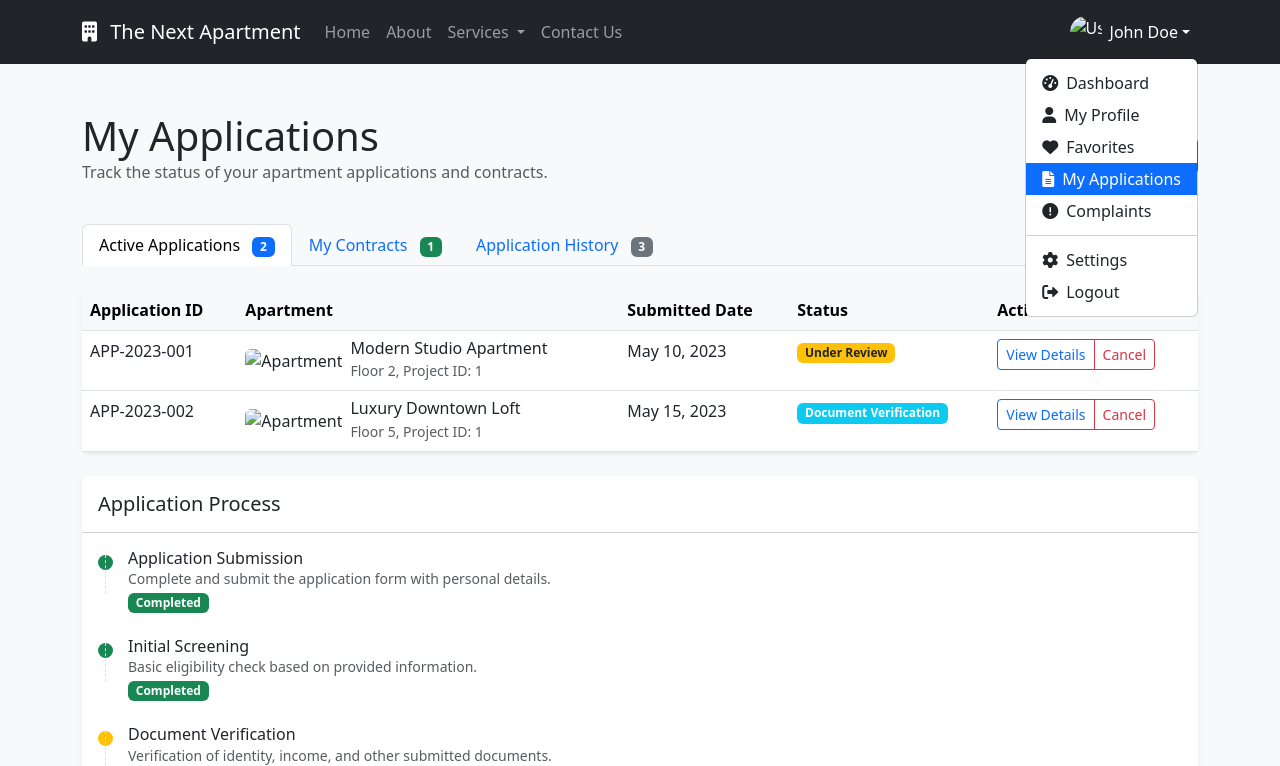
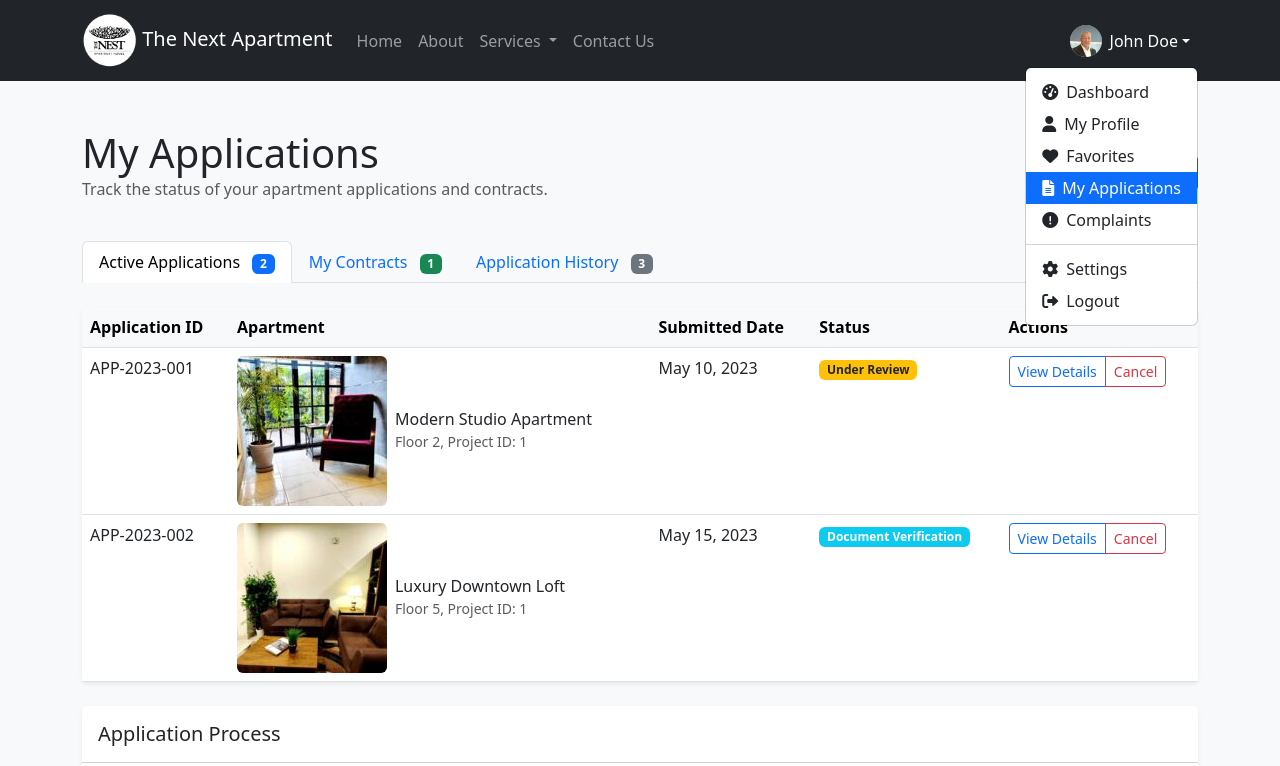
Before and after one commit to UmerFarooqJillani/Bootstrap-5-Tutorial, a plain HTML site: page Project-(The Nest Apartment)/user-applications.html in a window 1280 px wide. Both pictures are taken after a click on the button "John Doe". Shown: the top 766 px of the page. Drawn offline with nearby package versions, Linux system fonts and the light colour scheme.

Commit message:
Completed the Customization of user-applications page UI

```diff
--- a/Project-(The Nest Apartment)/user-applications.html
+++ b/Project-(The Nest Apartment)/user-applications.html
@@ -4,6 +4,7 @@
     <meta charset="UTF-8">
     <meta name="viewport" content="width=device-width, initial-scale=1.0">
     <title>My Applications - The Next Apartment</title>
+    <link rel="shortcut icon" href="/src/Favicon.ico" type="image/x-icon">
     <link href="https://cdn.jsdelivr.net/npm/bootstrap@5.3.0/dist/css/bootstrap.min.css" rel="stylesheet">
     <link rel="stylesheet" href="https://cdnjs.cloudflare.com/ajax/libs/font-awesome/6.0.0/css/all.min.css">
 </head>
@@ -12,7 +13,8 @@
     <nav class="navbar navbar-expand-lg navbar-dark bg-dark sticky-top">
         <div class="container">
             <a class="navbar-brand" href="index.html">
-                <i class="fas fa-building me-2"></i>
+                <!-- <i class="fas fa-building me-2"></i> -->
+                <img src="src/images/nestapt.spng_.png" alt="" width="55" height="55">
                 The Next Apartment
             </a>
             <button class="navbar-toggler" type="button" data-bs-toggle="collapse" data-bs-target="#navbarNav">
@@ -43,18 +45,20 @@
                 <ul class="navbar-nav ms-auto">
                     <li class="nav-item dropdown">
                         <a class="nav-link dropdown-toggle d-flex align-items-center" href="#" role="button" data-bs-toggle="dropdown">
-                            <img src="/placeholder.svg?height=32&width=32" class="rounded-circle me-2" alt="User" width="32" height="32">
+                            <img src="/src/images/John.png" class="rounded-circle me-2" alt="User" width="32" height="32">
                             <span>John Doe</span>
                         </a>
                         <ul class="dropdown-menu dropdown-menu-end">
                             <li><a class="dropdown-item" href="user-dashboard.html"><i class="fas fa-tachometer-alt me-2"></i>Dashboard</a></li>
-                            <li><a class="dropdown-item" href="user-profile.html"><i class="fas fa-user me-2"></i>My Profile</a></li>
+                            <!-- user-profile.html -->
+                            <li><a class="dropdown-item" href="#"><i class="fas fa-user me-2"></i>My Profile</a></li>
                             <li><a class="dropdown-item" href="user-favorites.html"><i class="fas fa-heart me-2"></i>Favorites</a></li>
                             <li><a class="dropdown-item active" href="user-applications.html"><i class="fas fa-file-alt me-2"></i>My Applications</a></li>
                             <li><a class="dropdown-item" href="user-complaints.html"><i class="fas fa-exclamation-circle me-2"></i>Complaints</a></li>
                             <li><hr class="dropdown-divider"></li>
-                            <li><a class="dropdown-item" href="user-settings.html"><i class="fas fa-cog me-2"></i>Settings</a></li>
-                            <li><a class="dropdown-item" href="index.html"><i class="fas fa-sign-out-alt me-2"></i>Logout</a></li>
+                            <!-- user-settings.html -->
+                            <li><a class="dropdown-item" href="#"><i class="fas fa-cog me-2"></i>Settings</a></li>
+                            <li><a class="dropdown-item" href="signin.html"><i class="fas fa-sign-out-alt me-2"></i>Logout</a></li>
                         </ul>
                     </li>
                 </ul>
@@ -70,7 +74,8 @@
                 <p class="text-muted">Track the status of your apartment applications and contracts.</p>
             </div>
             <div>
-                <a href="user-new-application.html" class="btn btn-primary">
+                <!-- user-new-application.html -->
+                <a href="signin.html" class="btn btn-primary">
                     <i class="fas fa-plus me-2"></i>New Application
                 </a>
             </div>
@@ -117,7 +122,7 @@
                                         <td>APP-2023-001</td>
                                         <td>
                                             <div class="d-flex align-items-center">
-                                                <img src="/placeholder.svg?height=40&width=40" class="rounded me-2" alt="Apartment">
+                                                <img src="/src/images/Gallery-Portrait-9-150x150.jpg" class="rounded me-2" alt="Apartment">
                                                 <div>
                                                     <h6 class="mb-0">Modern Studio Apartment</h6>
                                                     <small class="text-muted">Floor 2, Project ID: 1</small>
@@ -137,7 +142,7 @@
                                         <td>APP-2023-002</td>
                                         <td>
                                             <div class="d-flex align-items-center">
-                                                <img src="/placeholder.svg?height=40&width=40" class="rounded me-2" alt="Apartment">
+                                                <img src="/src/images/Gallery-Portrait-6-150x150.jpg" class="rounded me-2" alt="Apartment">
                                                 <div>
                                                     <h6 class="mb-0">Luxury Downtown Loft</h6>
                                                     <small class="text-muted">Floor 5, Project ID: 1</small>
@@ -245,7 +250,7 @@
                                         <td>CON-1000</td>
                                         <td>
                                             <div class="d-flex align-items-center">
-                                                <img src="/placeholder.svg?height=40&width=40" class="rounded me-2" alt="Apartment">
+                                                <img src="/src/images/Gallery-Portrait-4-150x150.jpg" class="rounded me-2" alt="Apartment">
                                                 <div>
                                                     <h6 class="mb-0">Spacious Family Apartment</h6>
                                                     <small class="text-muted">Floor 3, Project ID: 2</small>
@@ -259,7 +264,8 @@
                                         <td>
                                             <div class="btn-group btn-group-sm">
                                                 <a href="#" class="btn btn-outline-primary" data-bs-toggle="modal" data-bs-target="#contractDetailsModal">View Details</a>
-                                                <a href="user-payments.html" class="btn btn-outline-success">Payments</a>
+                                                <!-- user-payments.html -->
+                                                <a href="#" class="btn btn-outline-success">Payments</a>
                                             </div>
                                         </td>
                                     </tr>
@@ -365,7 +371,8 @@
                                     </div>
                                 </div>
                                 <div class="d-grid mt-3">
-                                    <a href="user-payments.html" class="btn btn-primary">View All Payments</a>
+                                    <!-- user-payments.html -->
+                                    <a href="#" class="btn btn-primary">View All Payments</a>
                                 </div>
                             </div>
                         </div>
@@ -393,7 +400,7 @@
                                         <td>APP-2022-001</td>
                                         <td>
                                             <div class="d-flex align-items-center">
-                                                <img src="/placeholder.svg?height=40&width=40" class="rounded me-2" alt="Apartment">
+                                                <img src="/src/images/Gallery-Portrait-3-150x150.jpg" class="rounded me-2" alt="Apartment">
                                                 <div>
                                                     <h6 class="mb-0">Spacious Family Apartment</h6>
                                                     <small class="text-muted">Floor 3, Project ID: 2</small>
@@ -410,7 +417,7 @@
                                         <td>APP-2022-002</td>
                                         <td>
                                             <div class="d-flex align-items-center">
-                                                <img src="/placeholder.svg?height=40&width=40" class="rounded me-2" alt="Apartment">
+                                                <img src="/src/images/Gallery-Landscape-18-150x150.jpg" class="rounded me-2" alt="Apartment">
                                                 <div>
                                                     <h6 class="mb-0">Modern Studio Apartment</h6>
                                                     <small class="text-muted">Floor 2, Project ID: 1</small>
@@ -427,7 +434,7 @@
                                         <td>APP-2022-003</td>
                                         <td>
                                             <div class="d-flex align-items-center">
-                                                <img src="/placeholder.svg?height=40&width=40" class="rounded me-2" alt="Apartment">
+                                                <img src="/src/images/Gallery-Portrait-9-150x150.jpg" class="rounded me-2" alt="Apartment">
                                                 <div>
                                                     <h6 class="mb-0">Luxury Downtown Loft</h6>
                                                     <small class="text-muted">Floor 5, Project ID: 1</small>
@@ -730,7 +737,7 @@
                 <div class="col-md-4">
                     <h5>Contact Information</h5>
                     <ul class="list-unstyled small">
-                        <li><i class="fas fa-map-marker-alt me-2"></i> 123 Apartment Ave, City, State 12345</li>
+                        <li><i class="fas fa-map-marker-alt me-2"></i> 123 Apartment Ave, Lahore, Pakistan</li>
                         <li><i class="fas fa-phone me-2"></i> (123) 456-7890</li>
                         <li><i class="fas fa-envelope me-2"></i> info@thenextapartment.com</li>
                     </ul>
```
Also changed, not shown: Project-(The Nest Apartment)/src/images/Gallery-Portrait-4-150x150.jpg (added), Project-(The Nest Apartment)/src/images/Gallery-Portrait-6-150x150.jpg (added), Project-(The Nest Apartment)/src/images/Gallery-Portrait-9-150x150.jpg (added).
